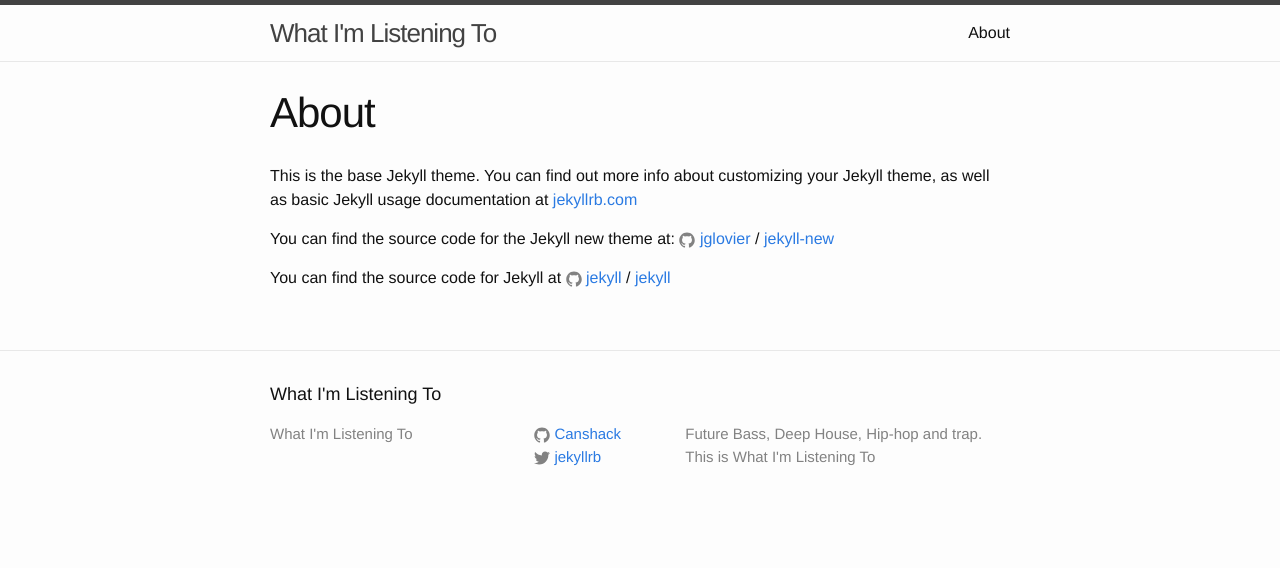
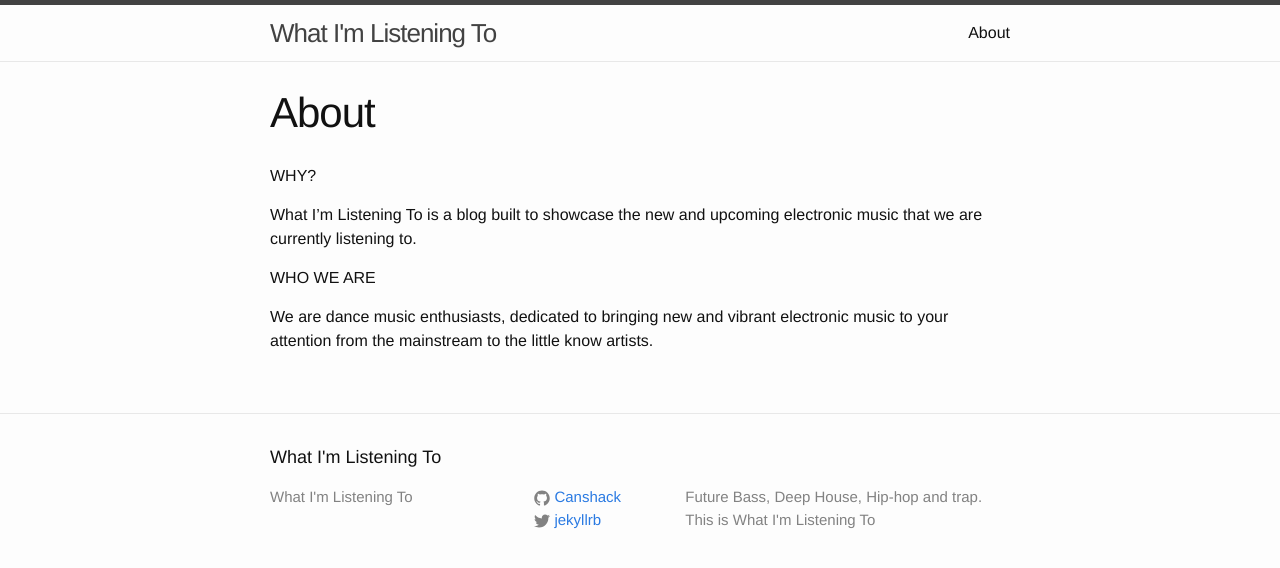
Before and after one commit to tfrenchy/Canshack.github.io, a Jekyll site: the page built from about.md, in a window 1280 px wide. Shown: the top 568 px of the page. Built offline with Jekyll 4.4.1, drawn with Linux system fonts in a browser that asks for light colours.

Commit message:
Update about.md

```diff
--- a/about.md
+++ b/about.md
@@ -3,13 +3,10 @@ layout: page
 title: About
 permalink: /about/
 ---
+WHY?
 
-This is the base Jekyll theme. You can find out more info about customizing your Jekyll theme, as well as basic Jekyll usage documentation at [jekyllrb.com](http://jekyllrb.com/)
+What I'm Listening To is a blog built to showcase the new and upcoming electronic music that we are currently listening to.
 
-You can find the source code for the Jekyll new theme at:
-{% include icon-github.html username="jglovier" %} /
-[jekyll-new](https://github.com/jglovier/jekyll-new)
+WHO WE ARE
 
-You can find the source code for Jekyll at
-{% include icon-github.html username="jekyll" %} /
-[jekyll](https://github.com/jekyll/jekyll)
+We are dance music enthusiasts, dedicated to bringing new and vibrant electronic music to your attention from the mainstream to the little know artists.
```
